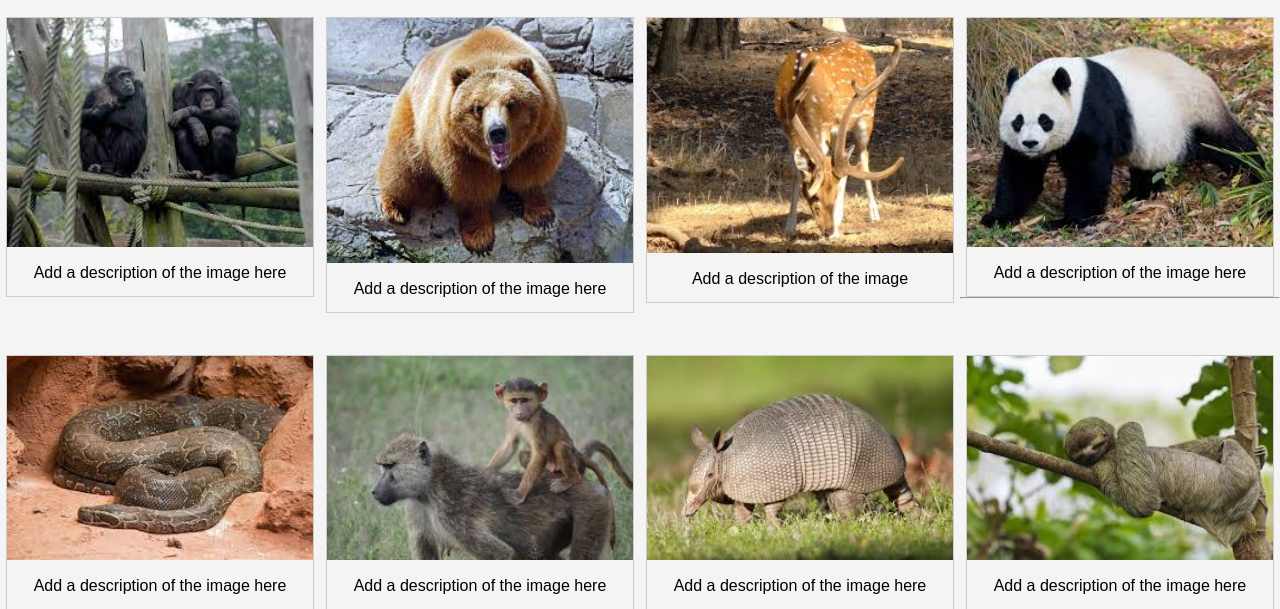
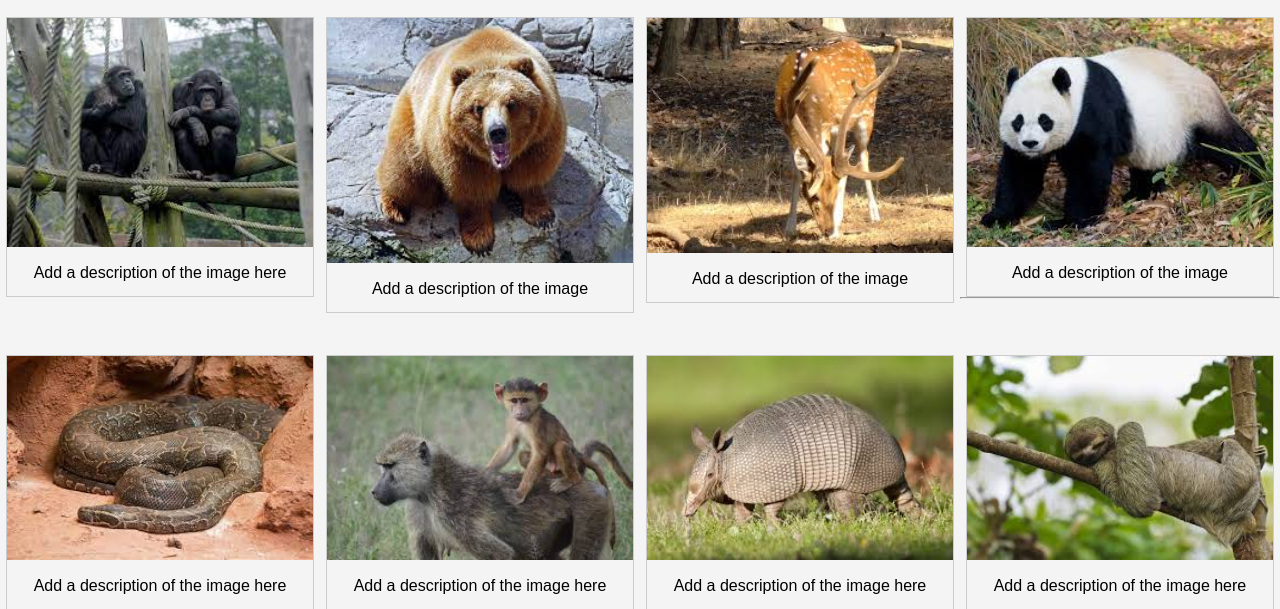
Before and after one commit to ANJWICLINTON123/Zepstra_zoo_management_system, a PHP site: page /Animal.php in a window 1280 px wide. Shown: the part 153-762 px from the top of the page. Run offline with PHP 8.4, Linux system fonts and the light colour scheme; some libraries are stand-ins or nearby versions.

Commit message:
Animal.php

```diff
--- a/Animal.php
+++ b/Animal.php
@@ -64,7 +64,7 @@
       <a target="_blank" href="img_forest.jpg">
         <img src="image/panda.jpg" alt="Forest" width="600" height="400">
       </a>
-      <div class="desc">Add a description of the image here</div>
+      <div class="desc">Add a description of the image </div>
     </div>
   </div>
 
@@ -82,7 +82,7 @@
       <a target="_blank" href="img_mountains.jpg">
         <img src="image/bear.jpg" alt="Mountains" width="600" height="400">
       </a>
-      <div class="desc">Add a description of the image here</div>
+      <div class="desc">Add a description of the image</div>
     </div>
   </div>
 
```
